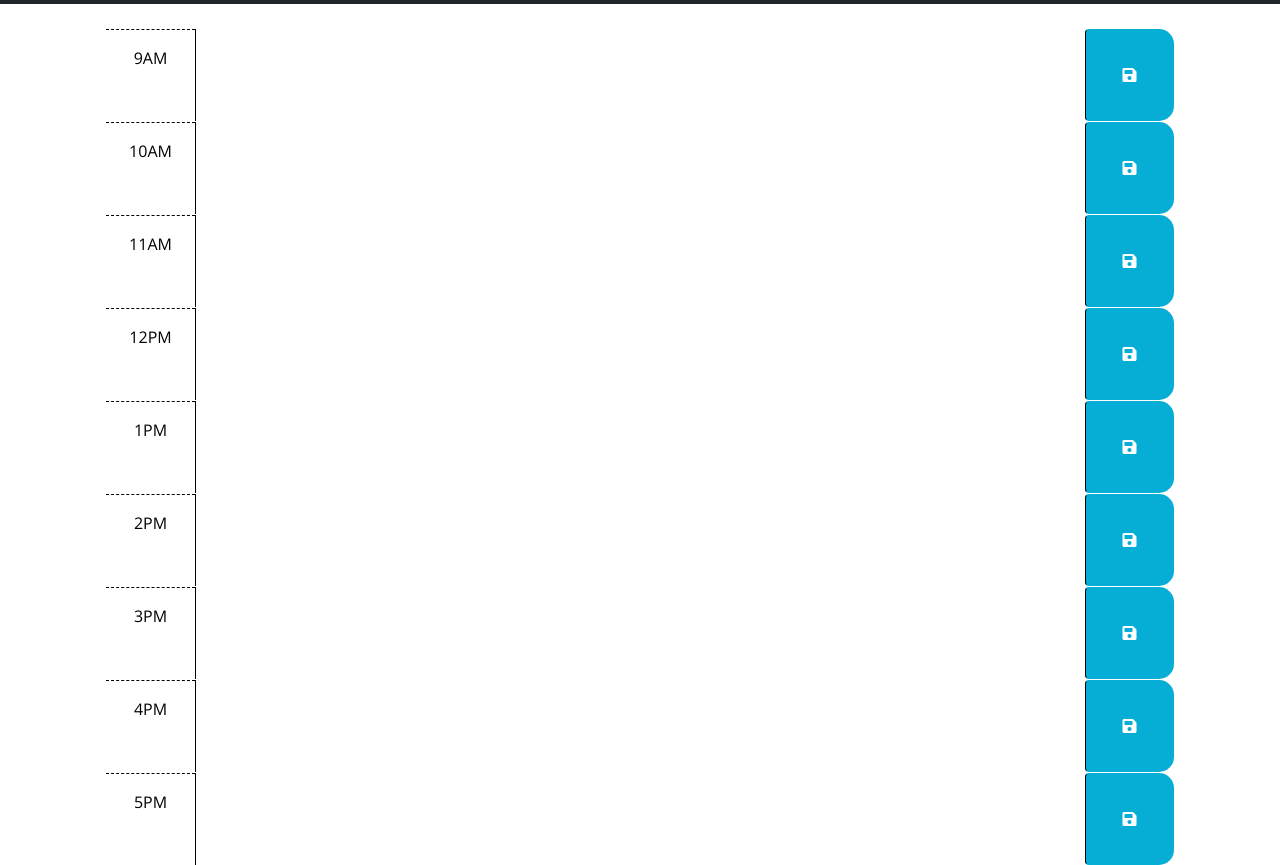
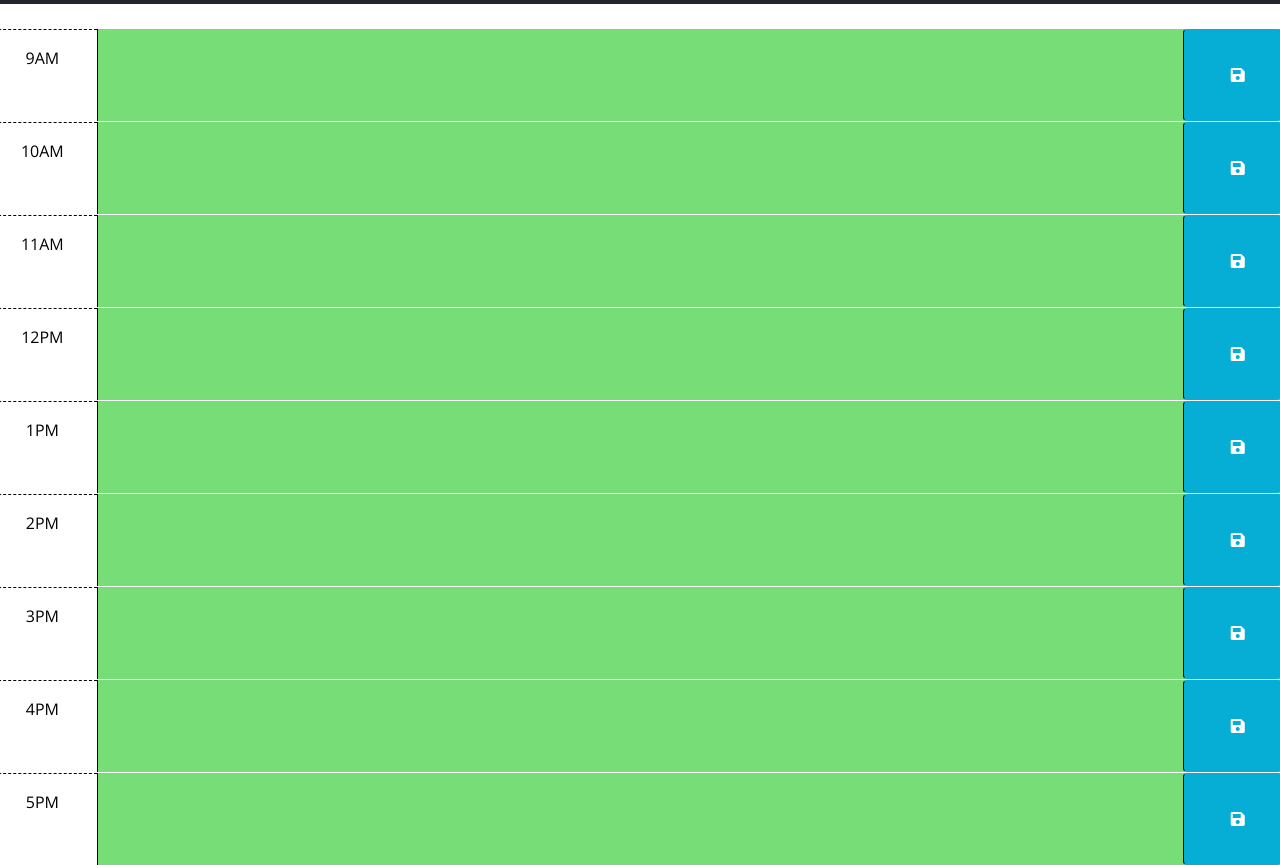
Before and after one commit to PerfectVerdict/workday-schedular-, a plain HTML site: page index.html in a window 1280 px wide. Shown: the part 320-1185 px from the top of the page. Drawn offline with nearby package versions, Linux system fonts and the light colour scheme.

Commit message:
Got classses to add
had to convert to 14 hour format in html

```diff
--- a/index.html
+++ b/index.html
@@ -29,16 +29,6 @@
       <p id="currentDay" class="lead"></p>
       <p id="currentTime" class="lead"></p>
     </header>
-    <div class="container-lg px-5">
-      <!-- Use class for "past", "present", and "future" to apply styles to the
-        time-block divs accordingly. The javascript will need to do this by
-        adding/removing these classes on each div by comparing the hour in the
-        id to the current hour. The html provided below is meant to be an example
-        demonstrating how the css provided can be leveraged to create the
-        desired layout and colors. The html below should be removed or updated
-        in the finished product. Remember to delete this comment once the
-        code is implemented.
-        -->
 
       <!-- Example of a past time block. The "past" class adds a gray background color. -->
       <div id="hour-9" class="row time-block ">
@@ -73,35 +63,35 @@
           <i class="fas fa-save" aria-hidden="true"></i>
         </button>
       </div>
-      <div id="hour-1" class="row time-block ">
+      <div id="hour-13" class="row time-block ">
         <div class="col-2 col-md-1 hour text-center py-3">1PM</div>
         <textarea class="col-8 col-md-10 description" rows="3"> </textarea>
         <button class="btn saveBtn col-2 col-md-1" aria-label="save">
           <i class="fas fa-save" aria-hidden="true"></i>
         </button>
       </div>
-      <div id="hour-2" class="row time-block ">
+      <div id="hour-14" class="row time-block ">
         <div class="col-2 col-md-1 hour text-center py-3">2PM</div>
         <textarea class="col-8 col-md-10 description" rows="3"> </textarea>
         <button class="btn saveBtn col-2 col-md-1" aria-label="save">
           <i class="fas fa-save" aria-hidden="true"></i>
         </button>
       </div>
-      <div id="hour-3" class="row time-block ">
+      <div id="hour-15" class="row time-block ">
         <div class="col-2 col-md-1 hour text-center py-3">3PM</div>
         <textarea class="col-8 col-md-10 description" rows="3"> </textarea>
         <button class="btn saveBtn col-2 col-md-1" aria-label="save">
           <i class="fas fa-save" aria-hidden="true"></i>
         </button>
       </div>
-      <div id="hour-4" class="row time-block ">
+      <div id="hour-16" class="row time-block ">
         <div class="col-2 col-md-1 hour text-center py-3">4PM</div>
         <textarea class="col-8 col-md-10 description" rows="3"> </textarea>
         <button class="btn saveBtn col-2 col-md-1" aria-label="save">
           <i class="fas fa-save" aria-hidden="true"></i>
         </button>
       </div>
-      <div id="hour-5" class="row time-block ">
+      <div id="hour-16" class="row time-block ">
         <div class="col-2 col-md-1 hour text-center py-3">5PM</div>
         <textarea class="col-8 col-md-10 description" rows="3"> </textarea>
         <button class="btn saveBtn col-2 col-md-1" aria-label="save">
--- a/script.js
+++ b/script.js
@@ -2,7 +2,30 @@
 // the code isn't run until the browser has finished rendering all the elements
 // in the html.
 $(function () {
-  //! Current Day and Time:
+  // TODO: Add code to apply the past, present, or future class to each time
+  // TODO block by comparing the id to the current hour.
+  //*Iterates over each jquery object (each element with a class
+  //* of 'time-block')
+  $('.time-block').each(function() {
+    //*declaring the div that we can traverse from on the next line
+    //* to get the time to compare to 'currentHour'
+    let timeIdDiv = $(this); //*'this' refers to the current element
+                             //*that the .each function operates on
+    let time = timeIdDiv.attr('id'); //*isolating the id
+    let timeInt = Number(time.split('-')[1]); //* isolating the integer
+    //! Credit to github Ai sidebar
+    let currentHour = Number(dayjs().format('H'))
+    console.log(currentHour)
+
+
+    if (timeInt === currentHour)
+      timeIdDiv.addClass("present")
+    else if (timeInt < currentHour)
+      timeIdDiv.addClass("past")
+    else if (timeInt > currentHour)
+      timeIdDiv.addClass("future")
+  });
+  // ! Current Day and Time:
   let currentDay = dayjs().format('dddd, MMMM D YYYY')
   let currentTime = dayjs().format('h:mm:ss a')
   //! Append Current Day and Time:
@@ -26,14 +49,21 @@ $(function () {
       // *useful when saving the description in local storage?
     let timeIdDiv = $(this).parent()
     let time= $(timeIdDiv).attr('id')
+    //! Credit to Github ai sidepanel///////////////////
+      //*Get the integer of the div so we can later compare it and add
+      //* or remove classes. .split('-') turns the id into an array of
+      //* strings, with "hour" at idex 0 and "(the hour itself)" at
+      //* index one. Thats why we use [1].
+    let timeInt = Number(time.split('-')[1]);
     let userInput = $(timeIdDiv).find('textarea').val();
+    //* add user input to object
     obj[time] = userInput;
-    console.log(obj);
-  })
-  //
-  // TODO: Add code to apply the past, present, or future class to each time
-  // block by comparing the id to the current hour. HINTS: How can the id
-  // attribute of each time-block be used to conditionally add or remove the
+    //! /////////////
+
+    //TODO HINTS: How can the id
+    // TODO attribute of each time-block be used to conditionally add or remove the
+
+
     // past, present, and future classes? How can Day.js be used to get the
     // current hour in 24-hour time?
     //
@@ -42,4 +72,5 @@ $(function () {
     // attribute of each time-block be used to do this?
     //
     // TODO: Add code to display the current date in the header of the page.
-});
+    })
+  })
```
Lines whose indentation alone changed are shown as unchanged.
